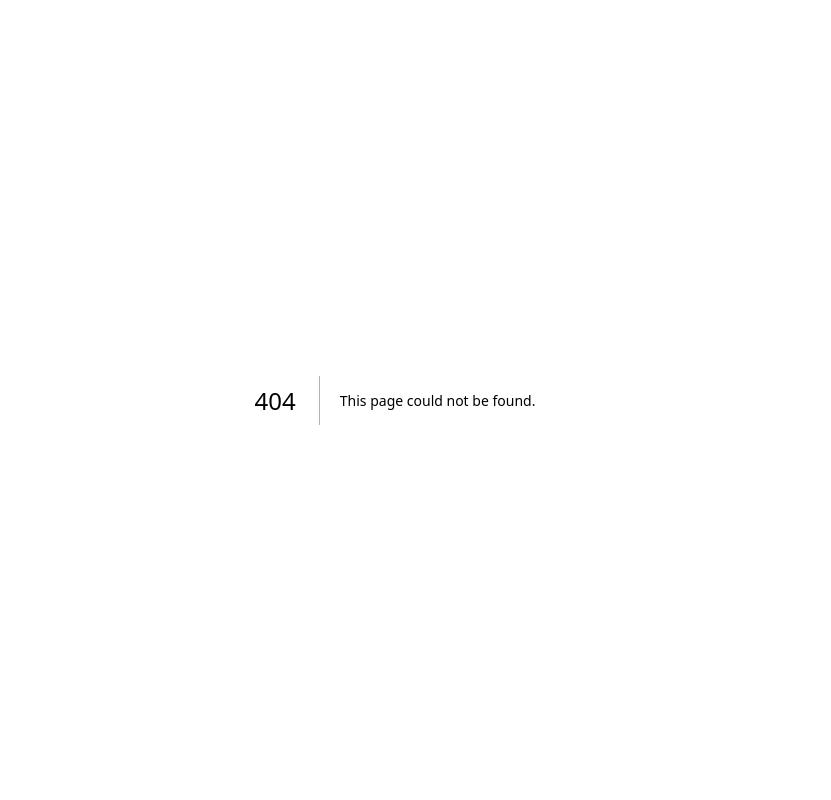
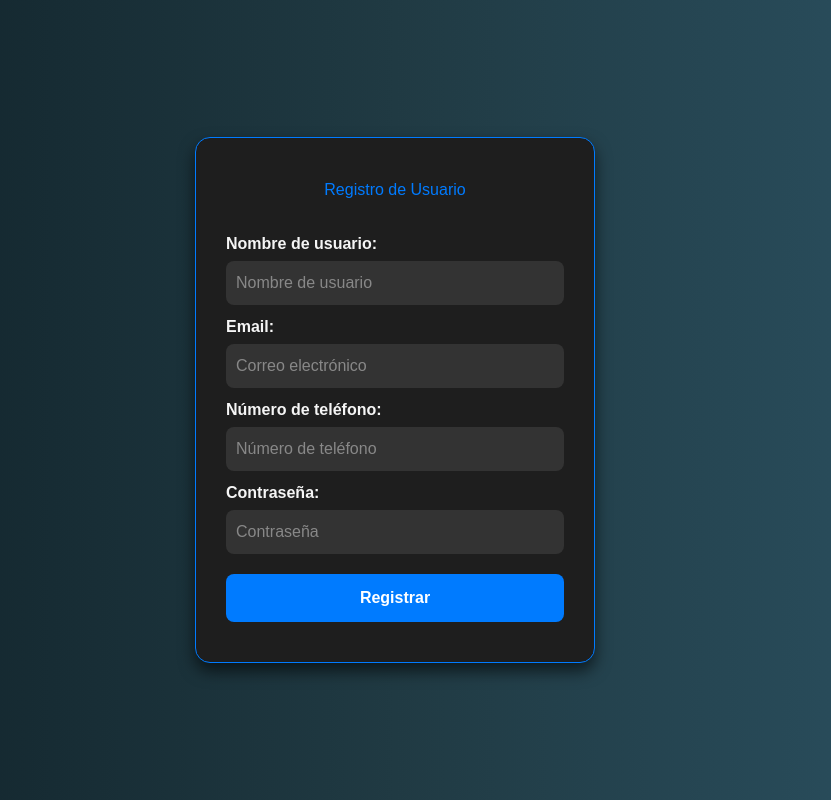
Before and after one commit to LuisBYE/drivesoul_frontend, a Next.js app: page /Pages/registro in a window 1280 px wide. Before the commit this address had no page. Shown: the whole page, without its empty margins (245-1076 px from the left). Built offline with nearby package versions, Linux system fonts and the light colour scheme.

Commit message:
Creacion de pagina Registro

```diff
--- /dev/null
+++ b/src/app/Pages/registro.js
@@ -0,0 +1,33 @@
+
+
+import React, { useState } from 'react';
+
+
+export default function registro(username, password) {
+    const [username, setUsername] = useState('');
+    const [password, setPassword] = useState('');
+
+        return (
+            <div>
+                <h1>Registro de Usuario</h1>
+                <form onSubmit={handleSubmit}>
+                    <input
+                        type="text"
+                        placeholder="Usuario"
+                        value={username}
+                        onChange={(e) => setUsername(e.target.value)}
+                    />
+                    <input
+                        type="password"
+                        placeholder="Contraseña"
+                        value={password}
+                        onChange={(e) => setPassword(e.target.value)}
+                    />
+                    <button type="submit">Registrar</button>
+                </form>
+                {message && <p>{message}</p>}
+            </div>
+
+        );
+
+}
--- /dev/null
+++ b/src/app/Pages/registro/page.js
@@ -0,0 +1,127 @@
+"use client";
+import React, { useState } from 'react';
+
+export default function Registro() {
+  const [username, setUsername] = useState('');
+  const [email, setEmail] = useState('');
+  const [phone, setPhone] = useState('');
+  const [password, setPassword] = useState('');
+
+  const handleSubmit = (e) => {
+    e.preventDefault();
+    console.log('Usuario:', username, 'Email:', email, 'Teléfono:', phone, 'Contraseña:', password);
+  };
+
+  return (
+    <>
+      <div className="container">
+        <div className="registro-card">
+          <h1>Registro de Usuario</h1>
+          <form onSubmit={handleSubmit} className="registro-form">
+            <label>Nombre de usuario:</label>
+            <input
+              type="text"
+              placeholder="Nombre de usuario"
+              value={username}
+              onChange={(e) => setUsername(e.target.value)}
+            />
+            <label>Email:</label>
+            <input
+              type="email"
+              placeholder="Correo electrónico"
+              value={email}
+              onChange={(e) => setEmail(e.target.value)}
+            />
+            <label>Número de teléfono:</label>
+            <input
+              type="tel"
+              placeholder="Número de teléfono"
+              value={phone}
+              onChange={(e) => setPhone(e.target.value)}
+            />
+            <label>Contraseña:</label>
+            <input
+              type="password"
+              placeholder="Contraseña"
+              value={password}
+              onChange={(e) => setPassword(e.target.value)}
+            />
+            <button type="submit">Registrar</button>
+          </form>
+        </div>
+      </div>
+
+      {/* Estilo moderno con CSS */}
+      <style jsx>{`
+
+        :global(body) {
+          display: flex;
+          justify-content: center;
+          align-items: center;
+          height: 100vh;
+          background: linear-gradient(to right, #0f2027, #203a43, #2c5364);
+        }
+          .container {
+          display: flex;
+          justify-content: center;
+          align-items: center;
+          height: 100vh;
+        }
+        .registro-card {
+          background-color: #1e1e1e;
+          border-radius: 15px;
+          padding: 40px 30px;
+          box-shadow: 0 8px 16px rgba(0, 0, 0, 0.6);
+          width: 400px;
+          color: #f5f5f5;
+          border: 1px solid #007bff;
+        }
+
+        .registro-card h1 {
+          text-align: center;
+          margin-bottom: 20px;
+          color: #007bff;
+        }
+
+        .registro-form {
+          display: flex;
+          flex-direction: column;
+        }
+
+        label {
+          margin-top: 10px;
+          font-weight: bold;
+        }
+
+        input {
+          padding: 10px;
+          margin-top: 5px;
+          border: none;
+          border-radius: 8px;
+          background-color: #333;
+          color: #fff;
+          outline: none;
+        }
+
+        input::placeholder {
+          color: #888;
+        }
+
+        button {
+          margin-top: 20px;
+          padding: 12px;
+          border-radius: 8px;
+          background-color: #007bff;
+          color: #fff;
+          font-weight: bold;
+          cursor: pointer;
+          transition: background-color 0.3s ease;
+        }
+
+        button:hover {
+          background-color: #0056b3;
+        }
+      `}</style>
+    </>
+  );
+}
```
Also changed, not shown: src/app/component/Pages/Resgistre.js (added).
